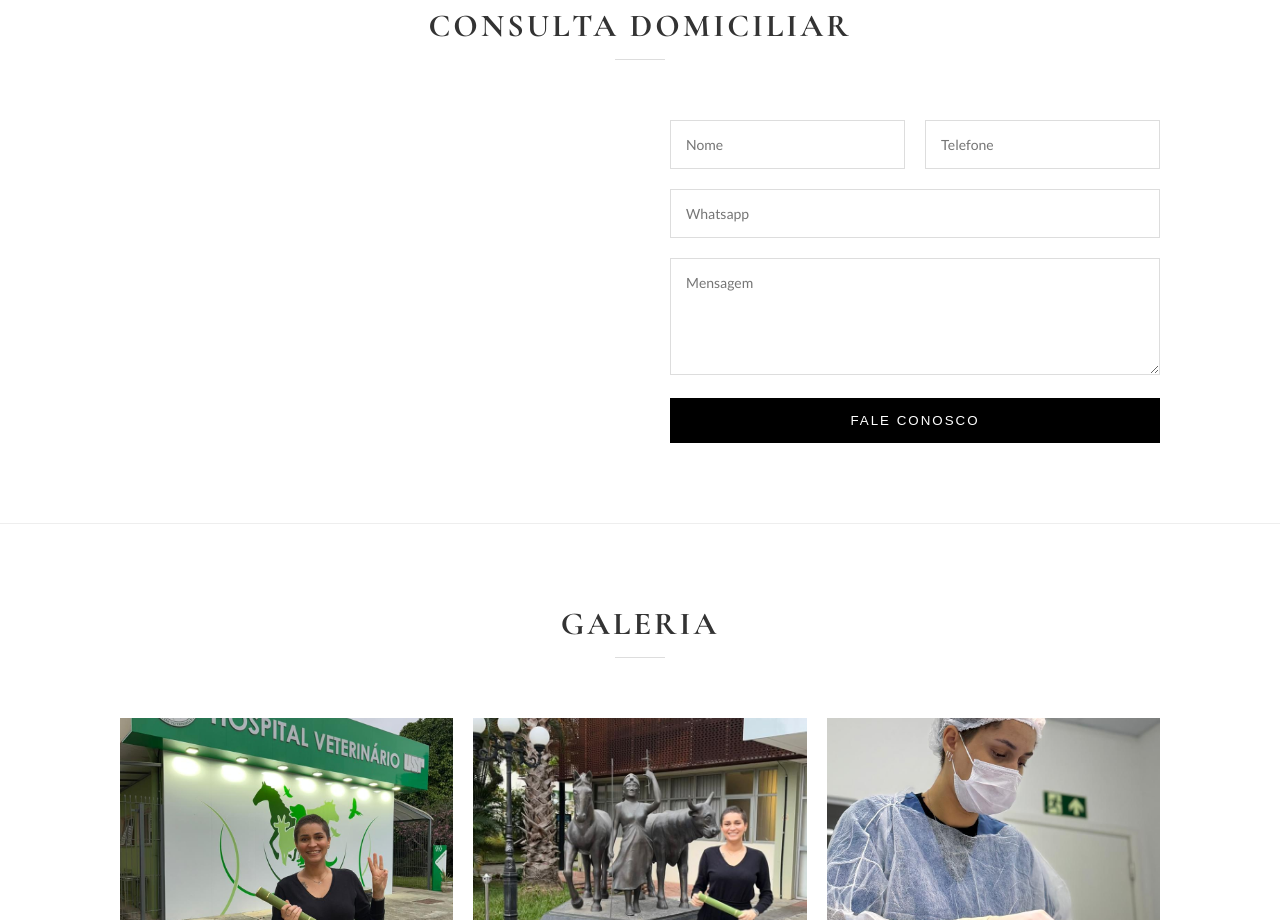
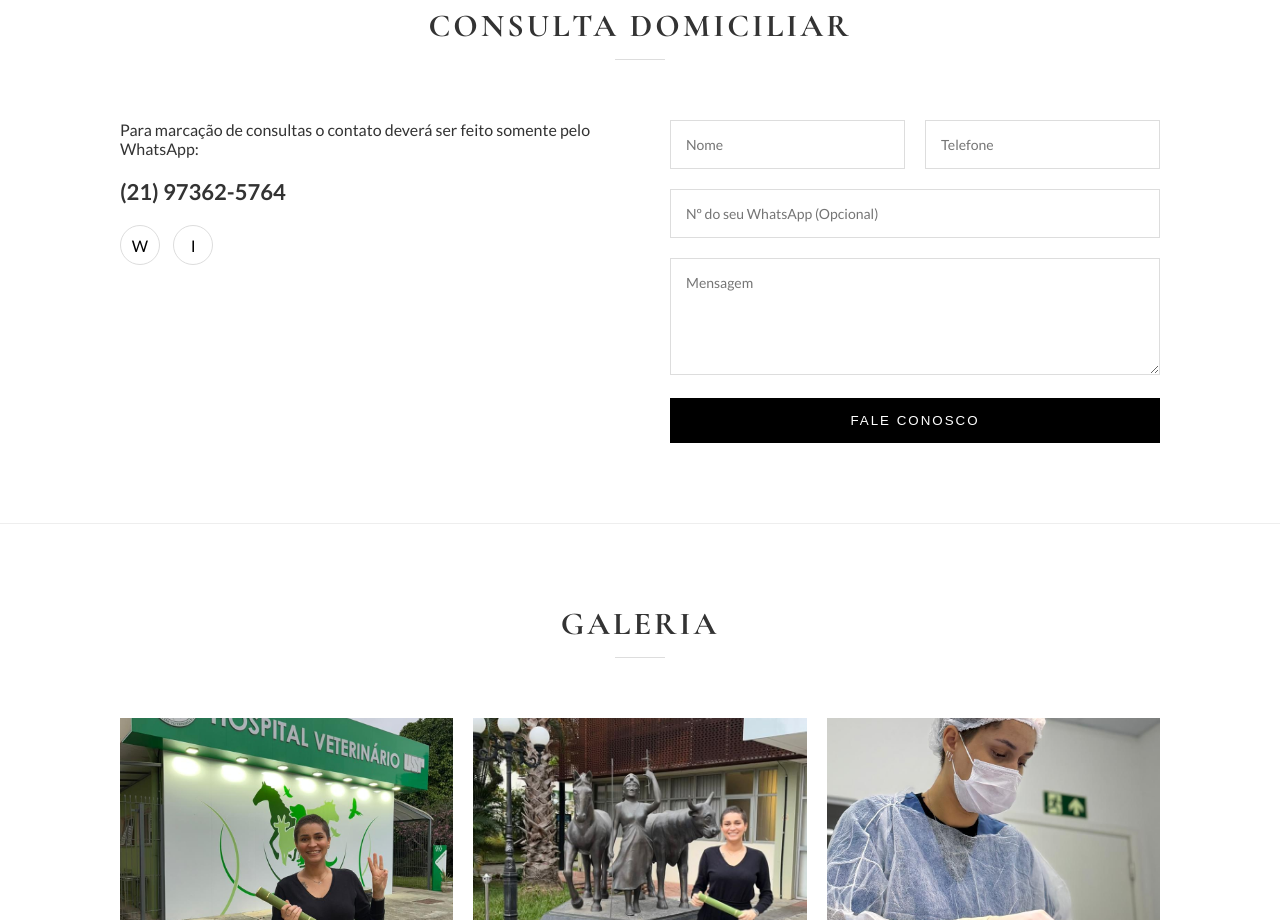
Before and after one commit to DooffyXd/miravet, a plain HTML site: page index.html in a window 1280 px wide. Shown: the part 3080-4000 px from the top of the page. Drawn offline with nearby package versions, Linux system fonts and the light colour scheme.

Commit message:
Update index.html

```diff
--- a/index.html
+++ b/index.html
@@ -96,16 +96,19 @@
                 <h2 class="section-title">Consulta Domiciliar</h2>
                 <div class="contact-grid">
                     <div class="contact-details">
-
-
-
+                        <p>Para marcação de consultas o contato deverá ser feito somente pelo WhatsApp:</p>
+                        <p class="contact-phone">(21) 97362-5764</p>
+                        <div class="social-icons">
+                            <a href="https://wa.me/5521973625764" target="_blank">W</a>
+                            <a href="#" target="_blank">I</a>
+                        </div>
                     </div>
                     <form id="whatsapp-form" class="contact-form">
                         <div class="form-row">
                             <input type="text" id="form-name" placeholder="Nome" required>
                             <input type="tel" id="form-phone" placeholder="Telefone" required>
                         </div>
-                        <input type="email" id="form-email" placeholder="Whatsapp" required>
+                        <input type="tel" id="form-whatsapp" placeholder="Nº do seu WhatsApp (Opcional)">
                         <textarea id="form-message" placeholder="Mensagem" rows="5" required></textarea>
                         <button type="submit">Fale Conosco</button>
                     </form>
```
